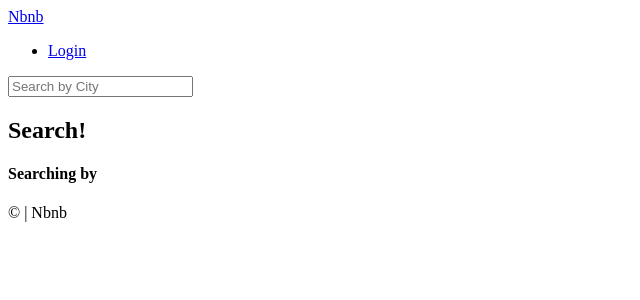
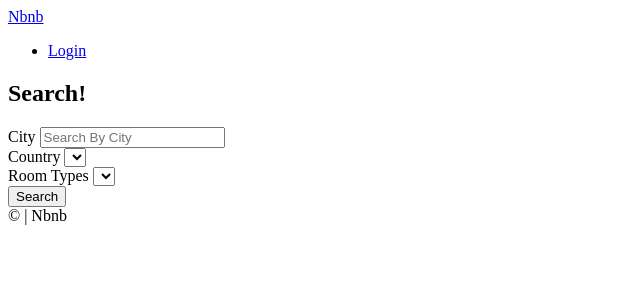
Before and after one commit to hyeseong-dev/airbnb-clone, a Django app: template templates/rooms/search.html in a window 1280 px wide. Shown: the top 300 px of the page, without its empty margins (0-640 px from the left). Run offline with Django 3.2, Linux system fonts and the light colour scheme; the template is opened without the code that fills it, so the values that code supplies are empty.

Commit message:
13.1 Starting the Form

```diff
--- a/templates/base.html
+++ b/templates/base.html
@@ -9,7 +9,15 @@
 </head>
 
 <body>
-    {% include 'partials/header.html' %}
+    <header>
+        {% include 'partials/nav.html' %}
+        {% block search-bar %}
+        <form method='get' action='{% url 'rooms:search' %}'>
+            <input name='city' placeholder='Search by City' />
+        </form>
+        {% endblock search-bar %}
+        </header>
+
     {% block content %}{% endblock content %}
     {% include 'partials/footer.html' %}
 </body>
--- a/templates/partials/header.html
+++ /dev/null
@@ -1,10 +0,0 @@
-<header>
-    <a href="{% url "core:home" %}">Nbnb</a>
-    <ul>
-        <li><a href="#">Login</a></li>
-    </ul>
-        <form method='get' action='{% url 'rooms:search' %}'>
-        <input name='city' placeholder='Search by City' />
-        </form>
-
-</header>
--- /dev/null
+++ b/templates/partials/nav.html
@@ -0,0 +1,7 @@
+<header>
+    <a href="{% url "core:home" %}">Nbnb</a>
+    <ul>
+        <li><a href="#">Login</a></li>
+    </ul>
+
+</header>
--- a/templates/rooms/search.html
+++ b/templates/rooms/search.html
@@ -2,7 +2,35 @@
 
 {% block page_title %}Search{% endblock page_title %}
 
+{% block search-bar %}{% endblock search-bar %}
+
 {% block content %}
     <h2>Search!</h2>
-    <h4>Searching by {{city}}</h4>
+        <form method='get' action='{% url 'rooms:search' %}'>
+            <div>
+                <label for='city'>City</label>
+                <input value='{{city}}' id='city' name='city' placeholder='Search By City' />
+            </div>
+
+            <div>
+                <label for='country'>Country</label>
+                <select id='country' name='country'>
+                    {% for country in countries %}
+                        <option value='{{country.code}}'>{{country.name}}</option>
+                    {% endfor %}
+                </select>
+            </div>
+
+            <div>
+                <label for='room_type'>Room Types</label>
+                <select id='room_type' name='room_type'>
+                    {% for room_type in room_types %}
+                        <option value='{{room_type.pk}}'>{{room_type.name}}</option>
+                    {% endfor %}
+                </select>
+            </div>
+
+            <button>Search</button>
+        </form>
+
 {% endblock content %}
```
Also changed, not shown: rooms/views.py (+7 -2 lines).
